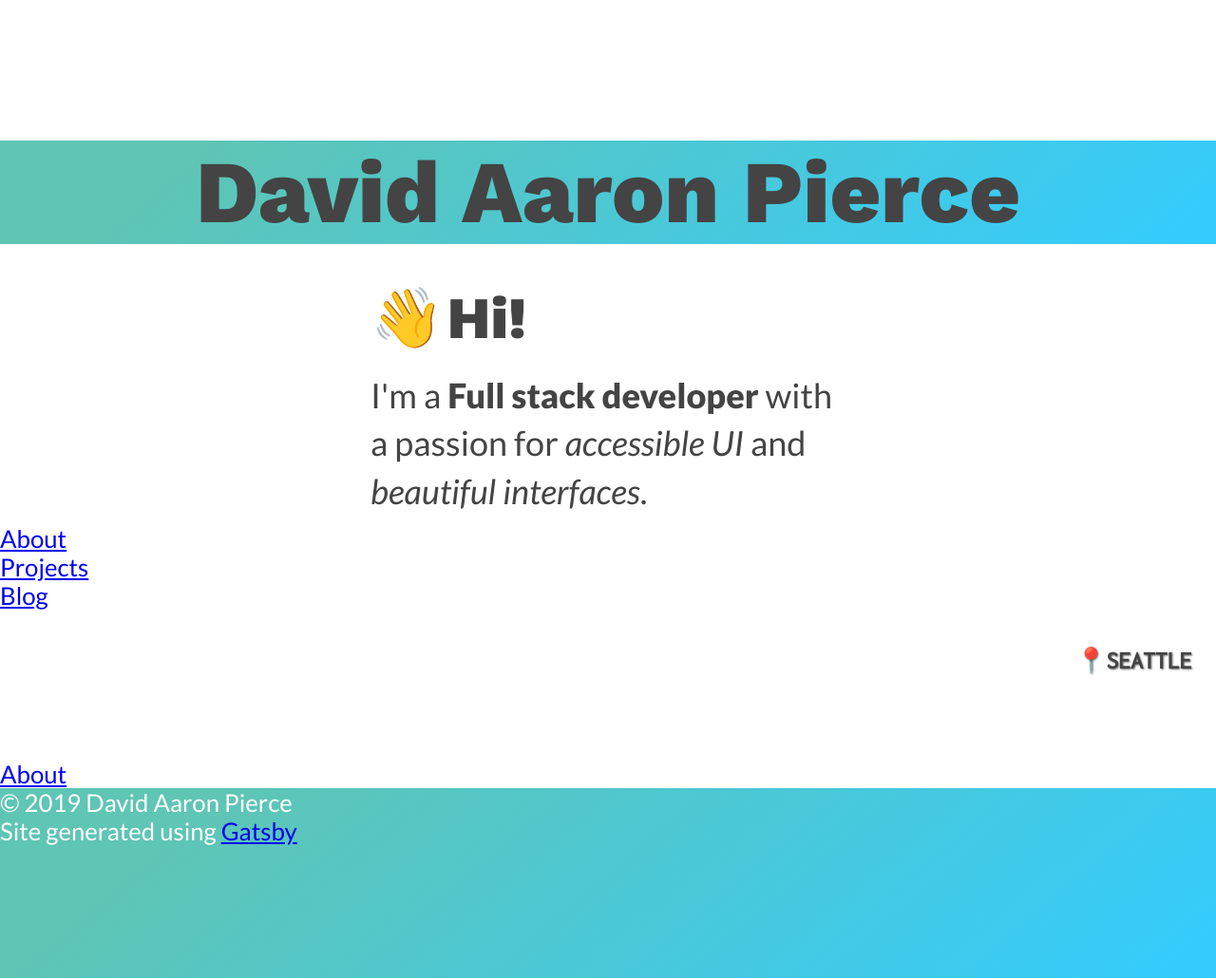
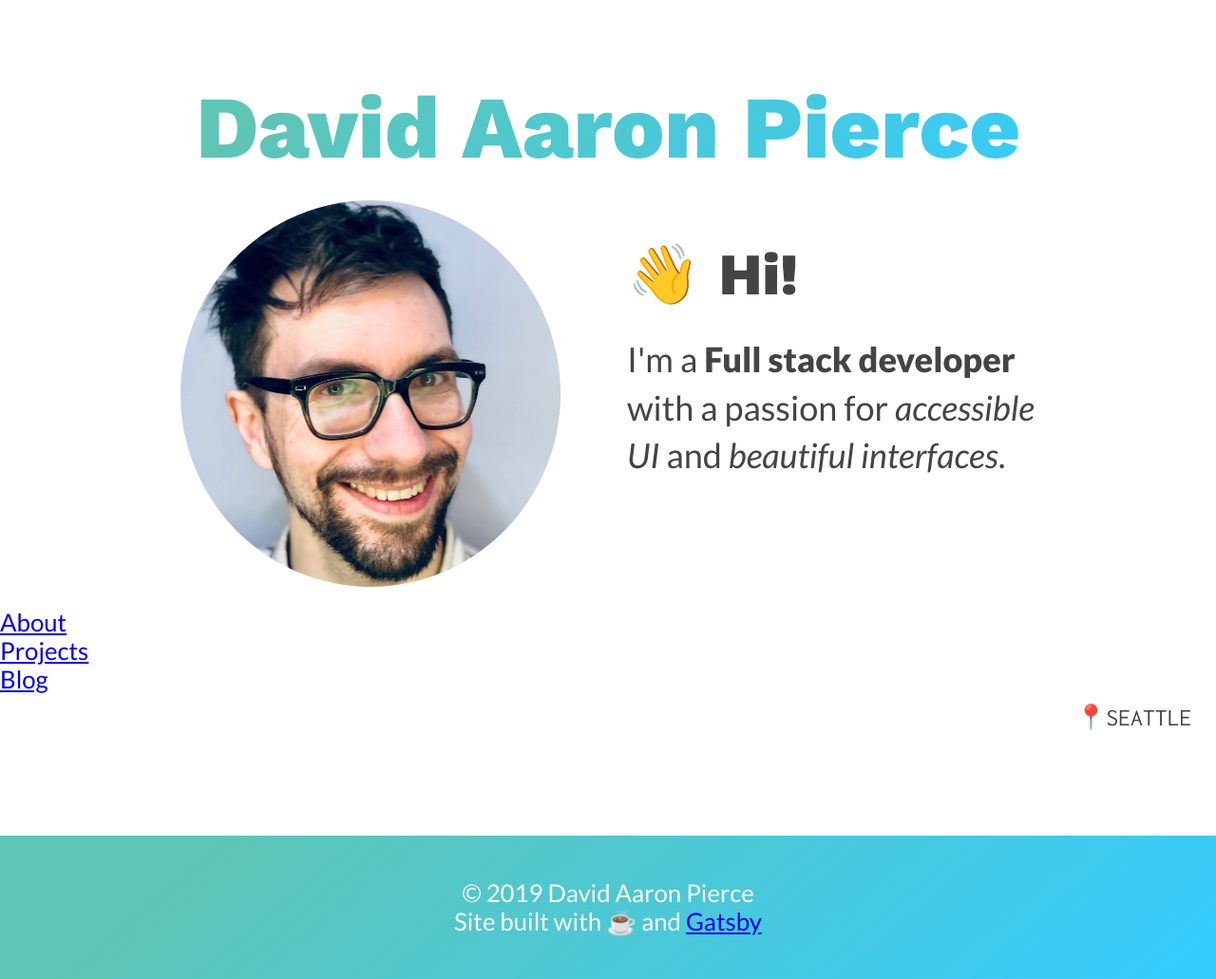
Before and after one commit to dapierce/davidpie-archive, a Gatsby site: page / in a window 1280 px wide. Shown: the whole page at 95% size. Built offline with nearby package versions, Linux system fonts and the light colour scheme; Gatsby itself is replaced by a stand-in of ours.

Commit message:
Intro improvements.

```diff
--- a/gatsby-config.js
+++ b/gatsby-config.js
@@ -3,6 +3,8 @@ module.exports = {
     title: `david🥧`,
     description: `Online portfolio of David Aaron Pierce, full stack developer with a passion for good UI and beautiful interfaces.`,
     author: `@da_pierce`,
+    instagram: `da_pierce`,
+    github: `dapierce`,
   },
   plugins: [
     `gatsby-plugin-react-helmet`,
--- a/src/components/image.js
+++ b/src/components/image.js
@@ -16,17 +16,22 @@ import Img from "gatsby-image"
 const Image = () => {
   const data = useStaticQuery(graphql`
     query {
-      placeholderImage: file(relativePath: { eq: "gatsby-astronaut.png" }) {
+      placeholderImage: file(relativePath: { eq: "face.jpg" }) {
         childImageSharp {
-          fluid(maxWidth: 300) {
-            ...GatsbyImageSharpFluid
+          fluid(maxWidth: 800) {
+            ...GatsbyImageSharpFluid_withWebp_tracedSVG
           }
         }
       }
     }
   `)
 
-  return <Img fluid={data.placeholderImage.childImageSharp.fluid} />
+  return (
+    <Img
+      fluid={data.placeholderImage.childImageSharp.fluid}
+      backgroundColor={"#C8D0E3"}
+    />
+  )
 }
 
 export default Image
--- a/src/components/intro.js
+++ b/src/components/intro.js
@@ -1,12 +1,21 @@
 import { Link } from "gatsby"
 import PropTypes from "prop-types"
 import React from "react"
+
+import FaceImg from "./image"
 
 import styles from "./styles/intro.module.css"
 
 const Intro = ({ siteTitle }) => (
   <div className={styles.container}>
+    <div className={styles.frame}>
       <h1 className={styles.title}>David Aaron Pierce</h1>
+    </div>
+    <div className={styles.frame__twocolumn}>
+      <div className={styles.face}>
+        <FaceImg />
+      </div>
+      <div>
         <h2 className={styles.hi}>
           <div className={styles.wave}>
             <span role="img" aria-label="waving hand">
@@ -19,6 +28,14 @@ const Intro = ({ siteTitle }) => (
           I'm a <strong>Full stack developer</strong> with a passion for{" "}
           <em>accessible UI</em> and <em>beautiful interfaces</em>.
         </p>
+      </div>
+      <p className={styles.location}>
+        <span role="img" aria-label="location pin">
+          📍
+        </span>
+        Seattle
+      </p>
+    </div>
     <div className={styles.buttonList}>
       <ul>
         <li>
@@ -38,12 +55,6 @@ const Intro = ({ siteTitle }) => (
         </li>
       </ul>
     </div>
-    <p className={styles.location}>
-      <span role="img" aria-label="location pin">
-        📍
-      </span>
-      Seattle
-    </p>
   </div>
 )
 
--- a/src/components/layout.js
+++ b/src/components/layout.js
@@ -8,20 +8,23 @@
 import React from "react"
 import PropTypes from "prop-types"
 
-import Nav from "./nav"
-
 import "./styles/layout.css"
 
 const Layout = ({ children }) => {
   return (
     <>
       <div>
-        <Nav siteTitle="david🥧.design" />
         <main>{children}</main>
         <footer>
           © {new Date().getFullYear()} David Aaron Pierce
           <br />
-          Site generated using
+          Site built with{" "}
+          <div className="emoji">
+            <span role="img" aria-label="coffee">
+              ☕
+            </span>
+          </div>{" "}
+          and
           {` `}
           <a href="https://www.gatsbyjs.org">Gatsby</a>
         </footer>
--- a/src/components/styles/intro.module.css
+++ b/src/components/styles/intro.module.css
@@ -1,18 +1,29 @@
 .container {
-  position: relative;
-  top: -60px;
-  background: white;
   color: var(--text-color);
-  height: 100vh;
   font-size: 100%;
-  overflow: hidden;
+  margin: 0 auto;
+  min-height: 100vh;
+}
+.frame {
+  max-width: 1000px;
+  margin: 0 auto;
+}
+.frame__twocolumn {
+  display: grid;
+  grid-template-columns: repeat(2, 50%);
+  max-width: 1000px;
+  padding: 1rem;
+  margin: 0 auto;
 }
 
 .title {
+  text-align: center;
   background: var(--gradient);
+  background-clip: text;
+  color: transparent;
   font-size: 3.6em;
   text-align: center;
-  margin-top: 26vh;
+  margin-top: 10vh;
   padding-left: 0;
   padding-right: 0;
   transition: all 0.4s ease-in-out;
@@ -29,23 +40,22 @@
   display: inline-block;
   width: 64px;
   height: 64px;
-  animation: wave-hand 2s infinite ease-in-out;
+  animation: wave-hand 1s infinite ease-in-out;
   animation-play-state: paused;
 }
 
 .wave:hover {
-  animation: wave-hand 2s infinite ease-in-out;
   animation-play-state: running;
 }
 
 @keyframes wave-hand {
-  from {
+  0% {
     transform: rotate(0deg);
   }
   50% {
-    transform: rotate(80deg) scale(1.5);
+    transform: rotate(70deg) scale(1.3) translate(8px, -20px);
   }
-  to {
+  100% {
     transform: rotate(0deg);
   }
 }
@@ -57,6 +67,15 @@
   max-width: 500px;
 }
 
+.face {
+  align-self: center;
+  width: 100%;
+  max-width: 400px;
+  overflow: hidden;
+  border-radius: 50%;
+  margin: 0 auto;
+}
+
 .location {
   font-family: "Inconsolata", monospace;
   position: absolute;
@@ -64,9 +83,27 @@
   right: 2vw;
   bottom: 2vw;
   text-align: right;
-  font-weight: 900;
   margin-top: 4vw;
-  text-shadow: 1px 1px 2px rgba(0, 0, 0, 0.6);
+}
+
+@media only screen and (min-width: 900px) {
+  .wave {
+    display: inline-block;
+    width: 80px;
+    height: 80px;
+  }
+
+  @keyframes wave-hand {
+    0% {
+      transform: rotate(0deg);
+    }
+    50% {
+      transform: rotate(70deg) scale(1.3) translate(12px, -50px);
+    }
+    100% {
+      transform: rotate(0deg);
+    }
+  }
 }
 
 @media only screen and (max-width: 640px) {
@@ -77,7 +114,13 @@
 
 @media only screen and (max-width: 500px) {
   .title {
-    padding-top: 20vh;
+    margin-top: 0;
+  }
+  .frame__twocolumn {
+    grid-template-columns: 100%;
+  }
+  .face {
+    max-width: 250px;
   }
 }
 
@@ -87,7 +130,7 @@
     height: 100%;
   }
   .title {
-    padding-top: 14vh;
+    margin-top: 14vh;
   }
   .location {
     position: relative;
--- a/src/components/styles/layout.css
+++ b/src/components/styles/layout.css
@@ -60,7 +60,8 @@ h4 {
 footer {
   background: linear-gradient(140deg, #5fc5b4 15%, #33ccff);
   color: white;
-  min-height: 25vh;
+  text-align: center;
+  padding: 2rem;
 }
 
 strong {
@@ -75,6 +76,28 @@ p {
   line-height: 1.4em;
 }
 
+.emoji {
+  display: inline-block;
+  animation: grow-shrink 1s infinite ease-in-out;
+  animation-play-state: paused;
+}
+
+.emoji:hover {
+  animation-play-state: running;
+}
+
+@keyframes grow-shrink {
+  0% {
+    transform: scale(1);
+  }
+  50% {
+    transform: scale(1.5);
+  }
+  100% {
+    transform: scale(1);
+  }
+}
+
 @media only screen and (min-width: 900px) {
   html {
     font-size: 1.4em;
--- a/src/pages/index.js
+++ b/src/pages/index.js
@@ -5,6 +5,8 @@ import Layout from "../components/layout"
 import SEO from "../components/seo"
 
 import Intro from "../components/intro"
+// import Projects from "../components/projects"
+// import Blog from "../components/blog"
 
 const IndexPage = () => (
   <Layout>
@@ -12,7 +14,6 @@ const IndexPage = () => (
     <Intro />
     {/* TODO: Projects go here */}
     {/* TODO: Blog goes here */}
-    <Link to="/about/">About</Link>
   </Layout>
 )
 
```
Also changed, not shown: src/images/face-bw.jpg (added), src/images/face.jpg (added). Lines whose indentation alone changed are shown as unchanged.
